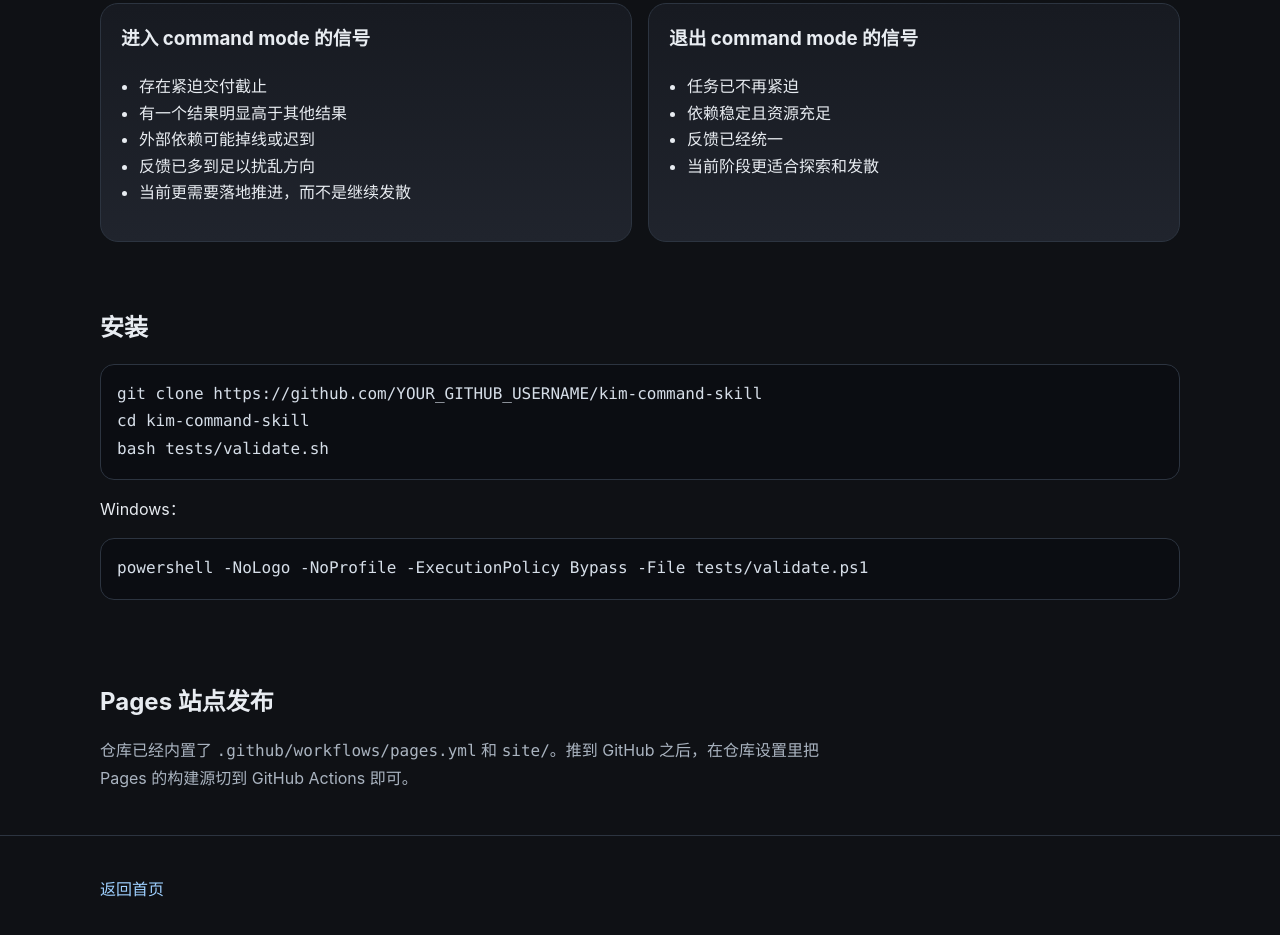
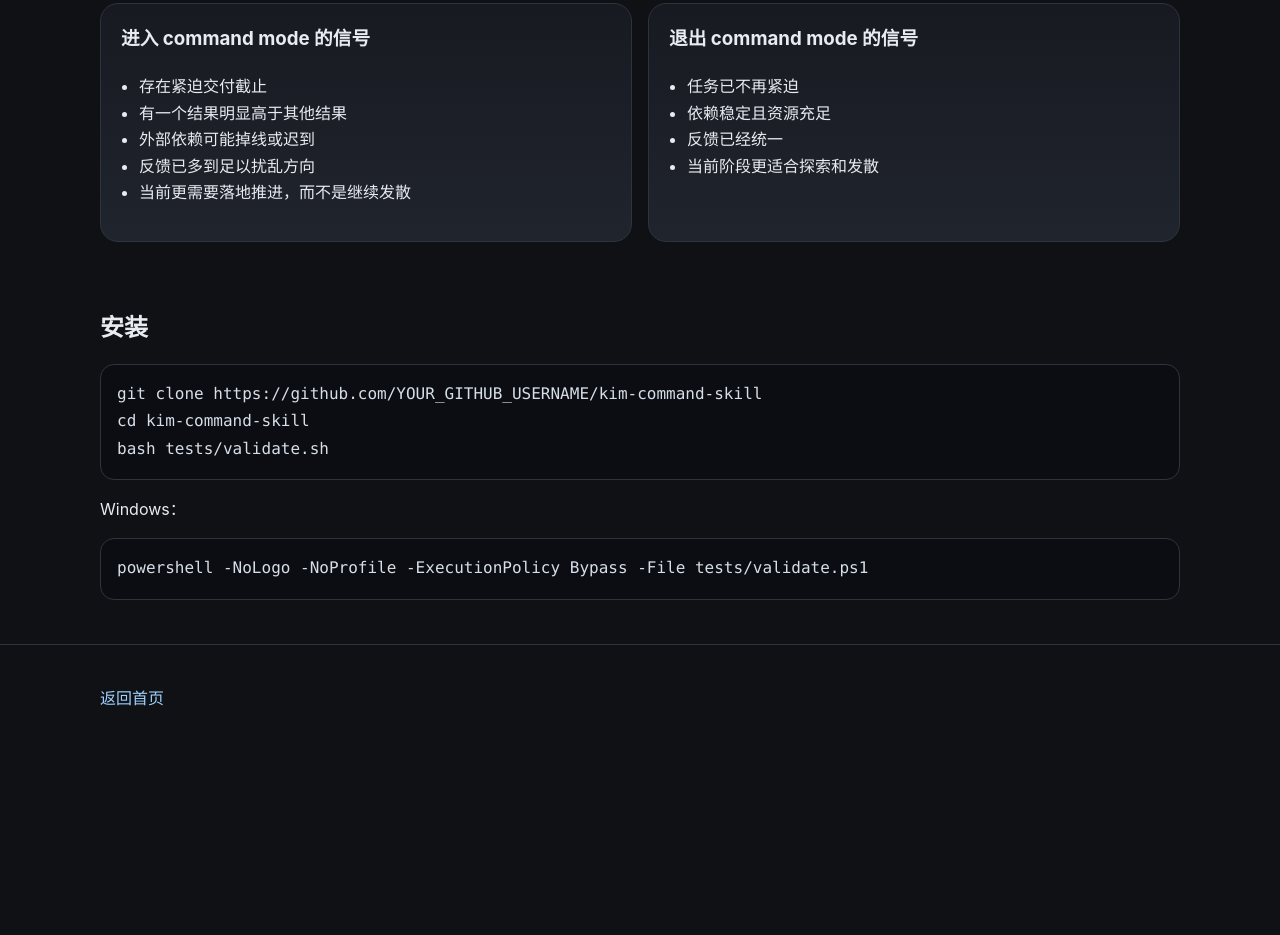
Before and after one commit to Nerowan08/kim-skill, a website: page site/guide/index.html in a window 1280 px wide. Shown: the part 855-1790 px from the top of the page. After the commit the page ends 1630 px from the top, so only its background shows below. Drawn offline with Linux system fonts and the light colour scheme.

Commit message:
Update index.html

```diff
--- a/site/guide/index.html
+++ b/site/guide/index.html
@@ -82,13 +82,6 @@ bash tests/validate.sh</code></pre>
         <pre><code>powershell -NoLogo -NoProfile -ExecutionPolicy Bypass -File tests/validate.ps1</code></pre>
       </div>
     </section>
-
-    <section>
-      <div class="container">
-        <h2>Pages 站点发布</h2>
-        <p class="section-lead">仓库已经内置了 <code>.github/workflows/pages.yml</code> 和 <code>site/</code>。推到 GitHub 之后，在仓库设置里把 Pages 的构建源切到 GitHub Actions 即可。</p>
-      </div>
-    </section>
   </main>
 
   <footer>
```
